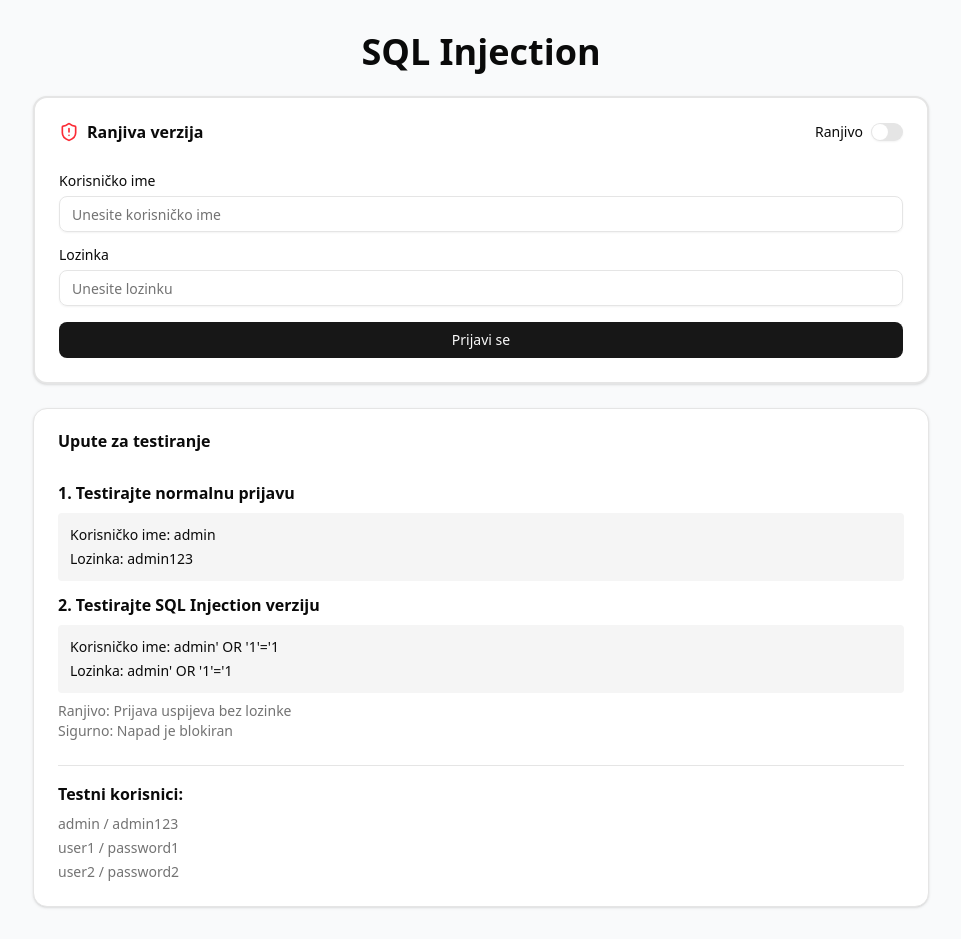
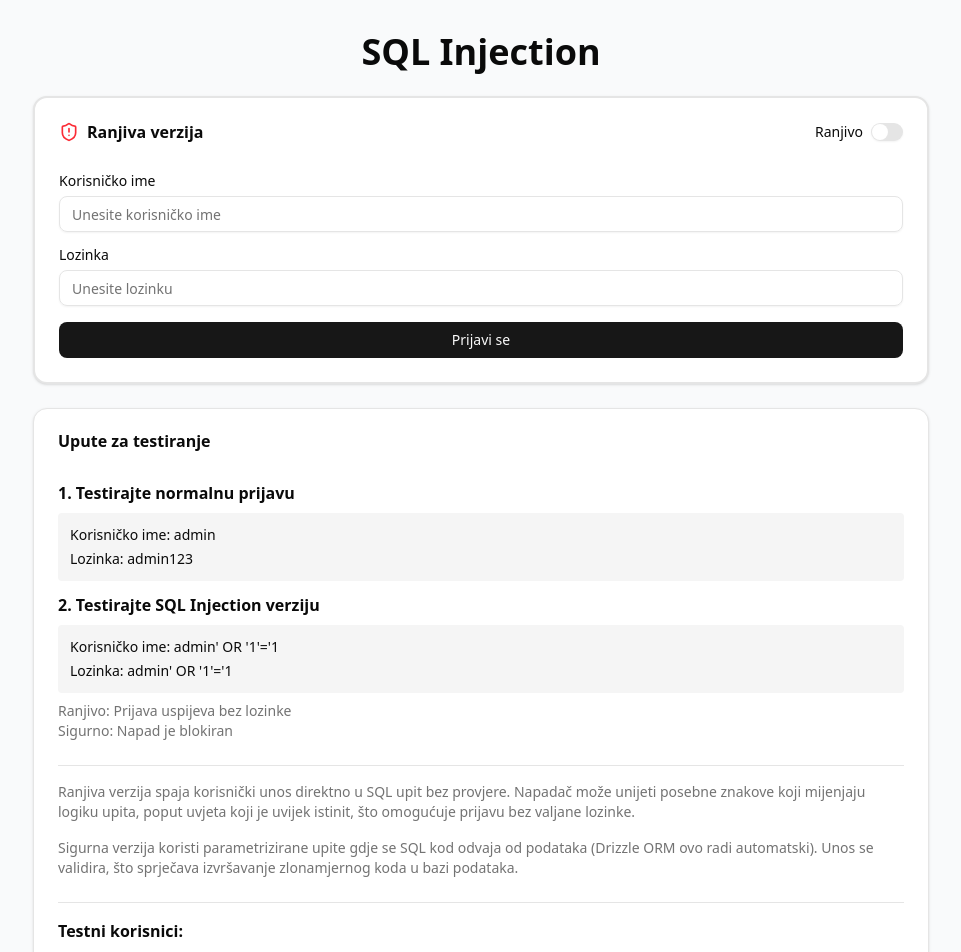
Before and after one commit to brunojurakic/web2-lab2, a Next.js app: page / in a window 1280 px wide. Shown: the top 952 px of the page, without its empty margins (159-1120 px from the left). Built offline with nearby package versions, Linux system fonts and the light colour scheme.

Commit message:
add type check to sql injection

```diff
--- a/src/app/api/login/secure/route.ts
+++ b/src/app/api/login/secure/route.ts
@@ -12,6 +12,20 @@ const loginSchema = z.object({
 export async function POST(req: NextRequest) {
   try {
     const body = await req.json()
+
+    if (
+      typeof body.username !== "string" ||
+      typeof body.password !== "string"
+    ) {
+      return NextResponse.json(
+        {
+          success: false,
+          message: "Neispravni parametri",
+        },
+        { status: 400 },
+      )
+    }
+
     const validatedData = loginSchema.parse(body)
     const { username, password } = validatedData
 
--- a/src/app/page.tsx
+++ b/src/app/page.tsx
@@ -2,24 +2,29 @@
 
 import { useState } from "react"
 import { Button } from "@/components/ui/button"
-import {
-  Card,
-  CardContent,
-  CardDescription,
-  CardHeader,
-  CardTitle,
-} from "@/components/ui/card"
+import { Card, CardContent, CardHeader, CardTitle } from "@/components/ui/card"
 import { Input } from "@/components/ui/input"
 import { Label } from "@/components/ui/label"
 import { Switch } from "@/components/ui/switch"
 import { Alert, AlertDescription, AlertTitle } from "@/components/ui/alert"
 import { AlertCircle, CheckCircle2, Shield, ShieldAlert } from "lucide-react"
 
+interface LoginResult {
+  success: boolean
+  message: string
+  user?: {
+    id: number
+    username: string
+    email: string
+  }
+  queryExecuted?: string
+}
+
 export default function Home() {
   const [isVulnerable, setIsVulnerable] = useState(true)
   const [username, setUsername] = useState("")
   const [password, setPassword] = useState("")
-  const [result, setResult] = useState<any>(null)
+  const [result, setResult] = useState<LoginResult | null>(null)
   const [loading, setLoading] = useState(false)
 
   const handleLogin = async (e: React.FormEvent) => {
@@ -170,6 +175,21 @@ export default function Home() {
               </div>
             </div>
 
+            <div className="border-t pt-4 space-y-4">
+              <p className="text-sm text-muted-foreground">
+                Ranjiva verzija spaja korisnički unos direktno u SQL upit bez
+                provjere. Napadač može unijeti posebne znakove koji mijenjaju
+                logiku upita, poput uvjeta koji je uvijek istinit, što omogućuje
+                prijavu bez valjane lozinke.
+              </p>
+              <p className="text-sm text-muted-foreground">
+                Sigurna verzija koristi parametrizirane upite gdje se SQL kod
+                odvaja od podataka (Drizzle ORM ovo radi automatski). Unos se
+                validira, što sprječava izvršavanje zlonamjernog koda u bazi
+                podataka.
+              </p>
+            </div>
+
             <div className="border-t pt-4">
               <h3 className="font-semibold mb-2">Testni korisnici:</h3>
               <div className="text-sm text-muted-foreground space-y-1">
```
